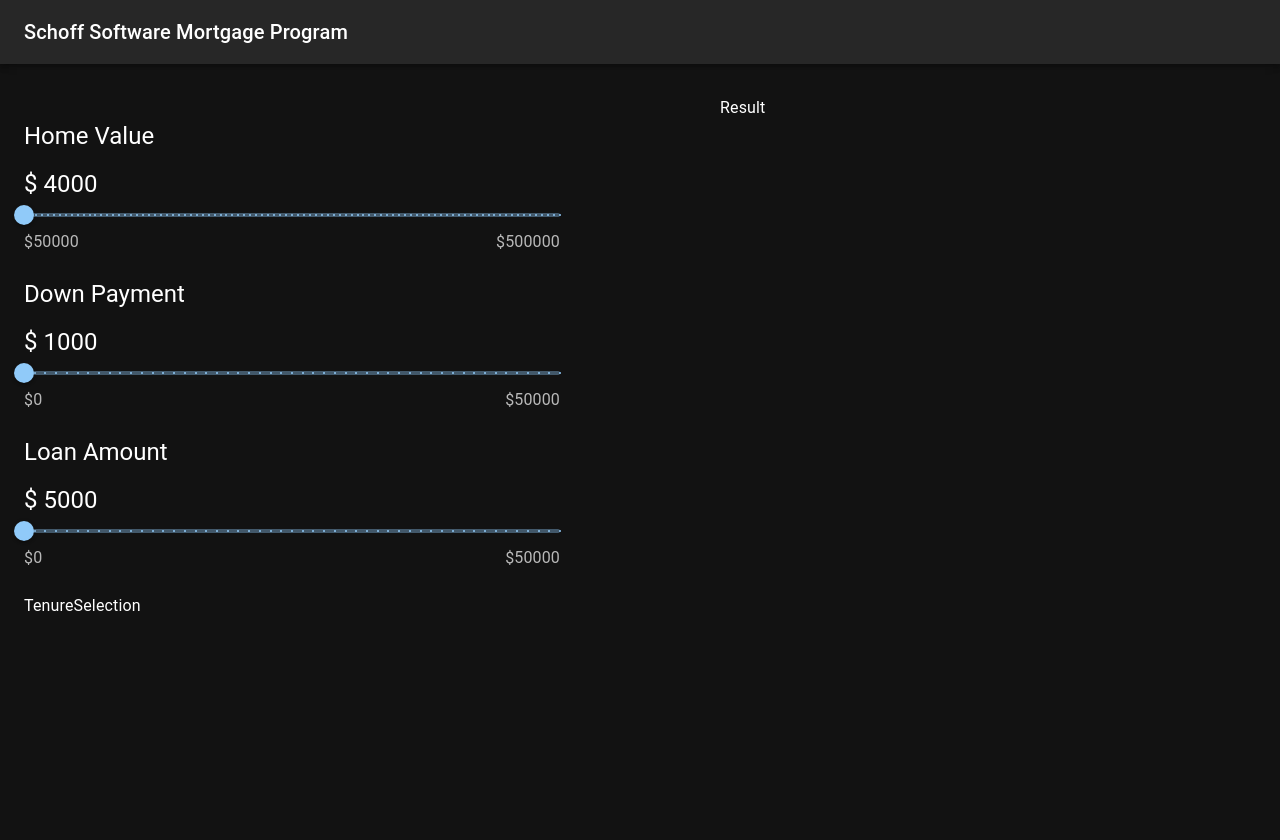
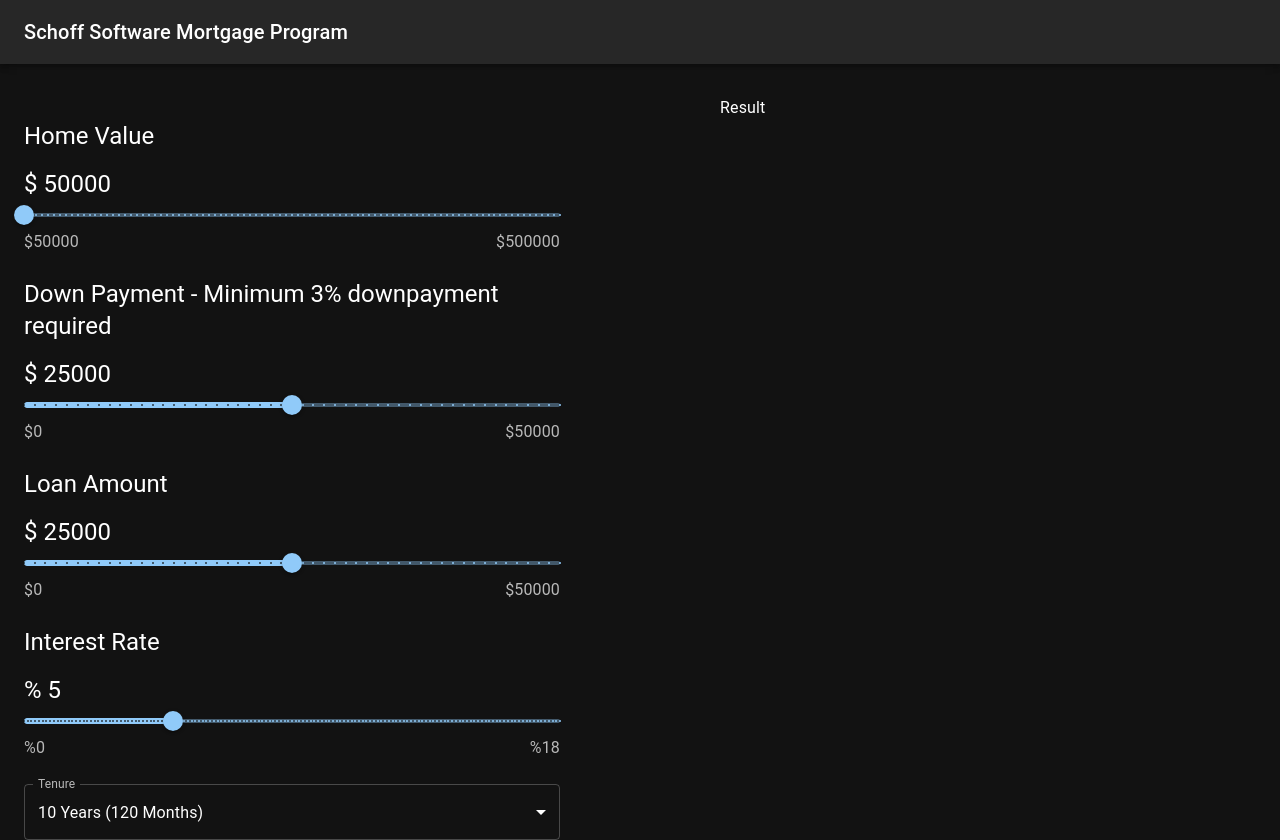
Before and after one commit to jschoff155/reactmortgageapp, a React (Create React App) app: page / in a window 1280 px wide. Before the commit the page ends 800 px from the top, so only its background shows below. Built offline with nearby package versions, Linux system fonts and the light colour scheme.

Commit message:
Finished structure of slider bars, working on completion of tenure selection.

```diff
--- a/src/App.js
+++ b/src/App.js
@@ -8,10 +8,16 @@ import { useState } from "react";
 function App() {
 
 
-  const [homeValue, setHomeValue] = useState(0)
-  const [downPayment, setDownPayment] = useState(0)
-  const [loanAmount, setLoanAmount] = useState(0)
-  const [loanTerm, setLoanTerm] = useState(0)
+  const [mpdata, setmpdata] = useState(
+    {
+    homeValue: 50000,
+    downPayment: 25000,
+    loanAmount: 25000,
+    loanTerm: 10,
+    interestRate: 5,
+  });
+
+
 
   return (
     <div className="App">
@@ -19,8 +25,8 @@ function App() {
       <Container maxWidth="xl" sx={{ mt: 4 }}>
         <Grid container spacing = {20}>
           <Grid item xs= {12} md={6}>
-            <SliderSelect />
-            <TenureSelection />
+            <SliderSelect mpdata={mpdata} setmpdata={setmpdata} />
+            <TenureSelection mpdata={mpdata} setmpdata={setmpdata}/>
           </Grid>
           <Grid item xs= {12} md={6}>
             <Result />
--- a/src/Components/SliderSelect.js
+++ b/src/Components/SliderSelect.js
@@ -1,35 +1,65 @@
 import React from "react";
 import Slidercomponent from "./Common/slidercomponent";
 
-const SliderSelect = () => {
-  return (
+const SliderSelect = ({mpdata, setmpdata}) => {
+    return (
     <>
       <Slidercomponent
       title={"Home Value"}
       min={50000}
       max={500000}
-      defaultValue={0}
+      defaultValue={mpdata.homeValue}
+      value={mpdata.homeValue}
       step={5000}
       unit='$'
-      amount={4000}
+      amount={mpdata.homeValue}
+      onChange={(e, value) => setmpdata({
+        ...mpdata,
+        downPayment: value * .03,
+        loanAmount: value * .97,
+        homeValue: value})}
        />
+
        <Slidercomponent
-      title={"Down Payment"}
+      title={"Down Payment - Minimum 3% downpayment required"}
       min={0}
-      max={50000}
-      defaultValue={0}
+      max={mpdata.homeValue}
+      defaultValue={mpdata.downPayment}
+      value={mpdata.downPayment}
       step={1000}
       unit='$'
-      amount={1000}
+      amount={mpdata.downPayment}
+      onChange={(e, value) => setmpdata({
+        ...mpdata,
+        loanAmount: (mpdata.homeValue - value),
+        downPayment: value,})}
        />
+
        <Slidercomponent
       title={"Loan Amount"}
       min={0}
-      max={50000}
-      defaultValue={0}
+      max={mpdata.homeValue}
+      defaultValue={mpdata.loanAmount}
       step={1000}
       unit='$'
-      amount={5000}
+      amount={mpdata.loanAmount}
+      onChange={(e, value) => setmpdata({
+        ...mpdata,
+        downPayment: (mpdata.homeValue-value),
+        loanAmount: value})}
+       />
+
+       <Slidercomponent
+      title={"Interest Rate"}
+      min={0}
+      max={18}
+      defaultValue={mpdata.interestRate}
+      step={.125}
+      unit='%'
+      amount={mpdata.interestRate}
+      onChange={(e, value) => setmpdata({
+        ...mpdata,
+        interestRate: value})}
        />
     </>
   );
--- a/src/Components/TenureSelection.js
+++ b/src/Components/TenureSelection.js
@@ -1,11 +1,34 @@
-import React from 'react'
+import React, { useState } from "react";
+import InputLabel from "@mui/material/InputLabel";
+import MenuItem from "@mui/material/MenuItem";
+import FormControl from "@mui/material/FormControl";
+import Select from "@mui/material/Select";
 
-const TenureSelection = () => {
+const TenureSelection = ({mpdata, setmpdata}) => {
+
+  const handleChange = (event) => {
+    setmpdata({
+      ...mpdata,
+      loanTerm: event.target.value,
+    });
+  };
   return (
-    <div>
-      TenureSelection
-    </div>
-  )
-}
+    <FormControl fullWidth>
+      <InputLabel id="demo-simple-select-label">Tenure</InputLabel>
+      <Select
+        labelId="demo-simple-select-label"
+        id="demo-simple-select"
+        value={mpdata.loanTerm}
+        label="Tenure"
+        onChange={handleChange}
+      >
+        <MenuItem value={10}>10 Years (120 Months)</MenuItem>
+        <MenuItem value={15}>15 Years (180 Months)</MenuItem>
+        <MenuItem value={20}>20 Years (240 Months)</MenuItem>
+        <MenuItem value={30}>30 Years (360 Months)</MenuItem>
+      </Select>
+    </FormControl>
+  );
+};
 
-export default TenureSelection
+export default TenureSelection;
```
